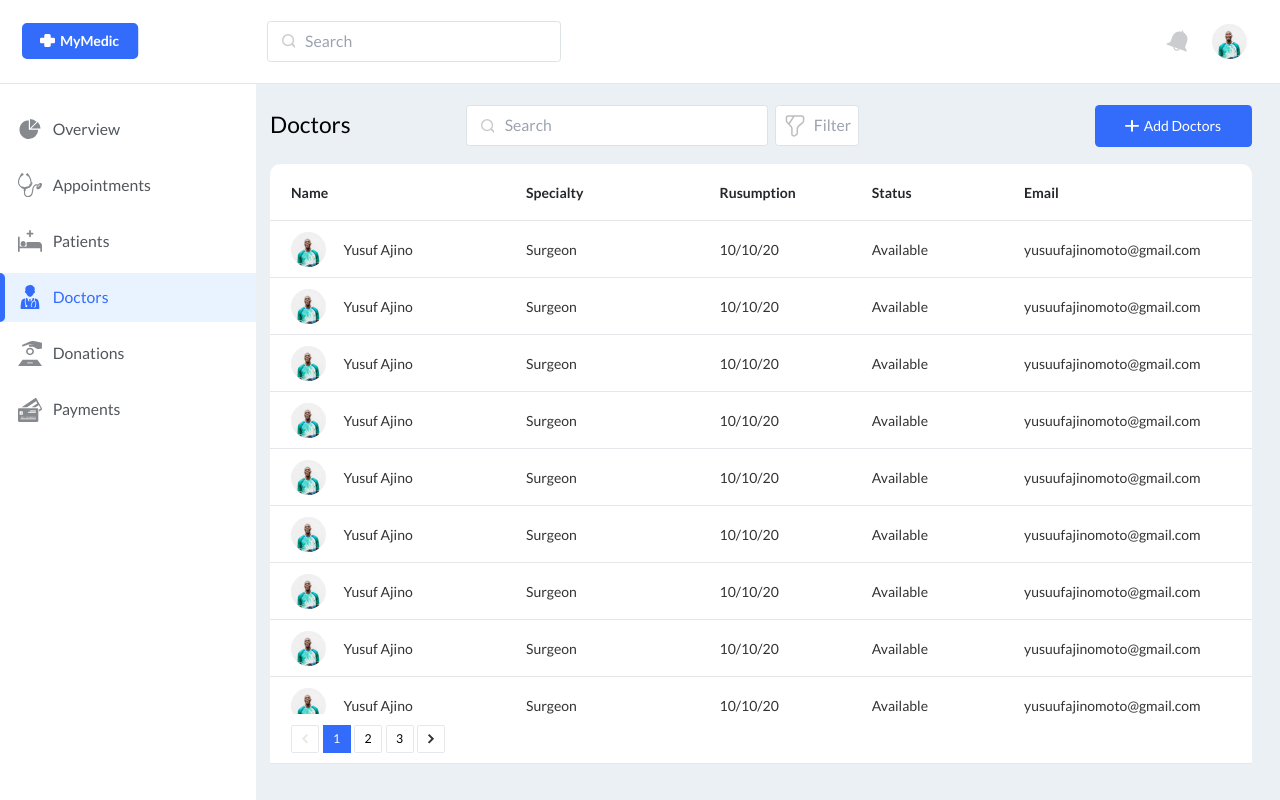
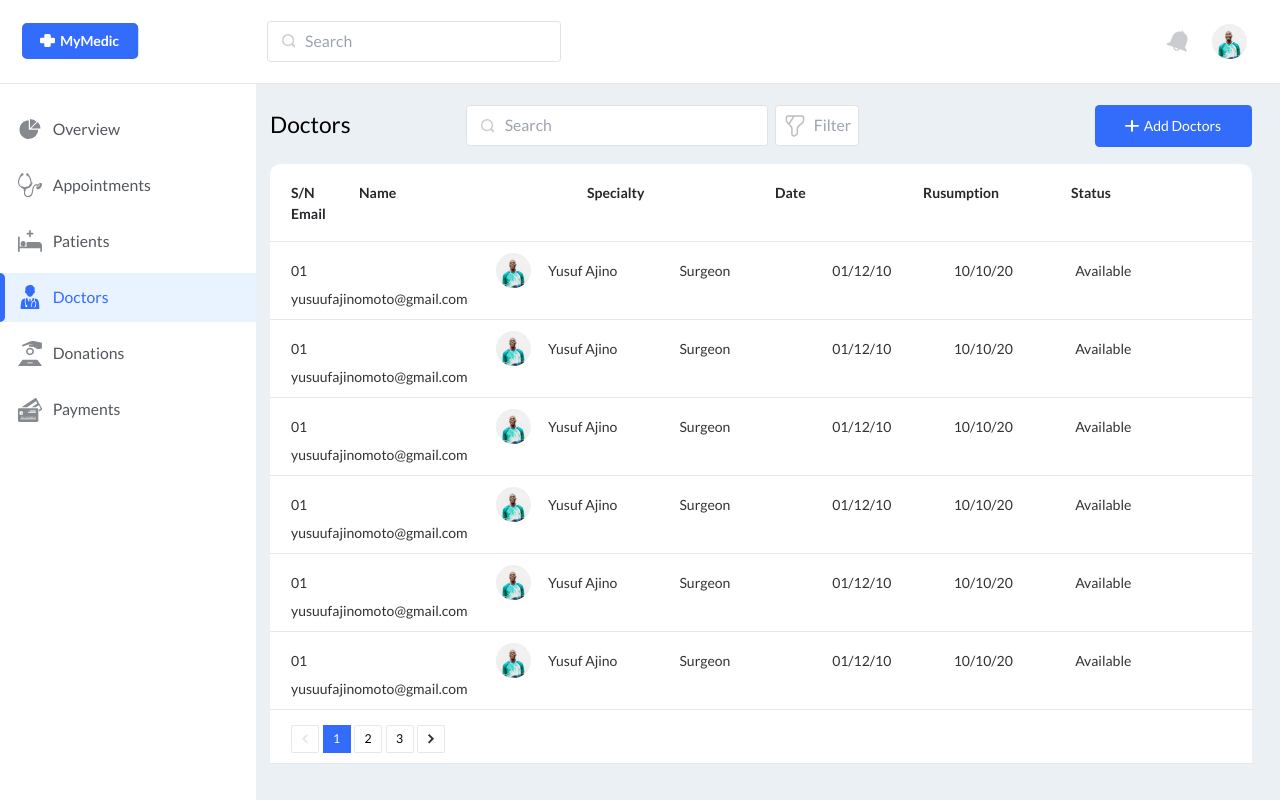
Before and after one commit to pragmaticAweds/MyMedic-Hackathon-Project, a React (Vite) app in the folder client/: page /doctor in a window 1280 px wide. Built offline with nearby package versions, Linux system fonts and the light colour scheme.

Commit message:
feat: doctor page

```diff
--- a/client/src/components/organisms/DoctorsTable/DoctorsTableStyles.scss
+++ b/client/src/components/organisms/DoctorsTable/DoctorsTableStyles.scss
@@ -1,3 +1,3 @@
 .Doctors-table-grid-style {
-  @apply grid-cols-[0.25fr_0.2fr_0.15fr_0.15fr_0.25fr];
+  @apply grid-cols-[0.05fr_0.25fr_0.2fr_0.15fr_0.15fr_0.2fr];
 }
--- a/client/src/components/organisms/DoctorsTable/index.jsx
+++ b/client/src/components/organisms/DoctorsTable/index.jsx
@@ -11,8 +11,10 @@ const DoctorsTable = ({
 }) => {
   const [currentPagination, setCurrentPagination] = useState(1);
   const tableHeading = [
+    "S/N",
     "Name",
     "Specialty",
+    "Date",
     "Rusumption",
     "Status",
     "Email",
@@ -42,6 +44,7 @@ const DoctorsTable = ({
               )}
               key={"appointment-table-data" + i}
             >
+              <span>01</span>
               <div className="flex items-center gap-x-5">
                 <div className="w-10 h-10 flex rounded-full">
                   <img
@@ -53,6 +56,7 @@ const DoctorsTable = ({
                 <span>Yusuf Ajino</span>
               </div>
               <span className="tb-specialty">Surgeon</span>
+              <span className="tb-date">01/12/10</span>
               <span className="table-resumption ">10/10/20</span>
               <span className="table-status">Available</span>
               <span className="table-email">yusuufajinomoto@gmail.com</span>
```
Also changed, not shown: 1 other file (tests, documents, lock files or other folders).
